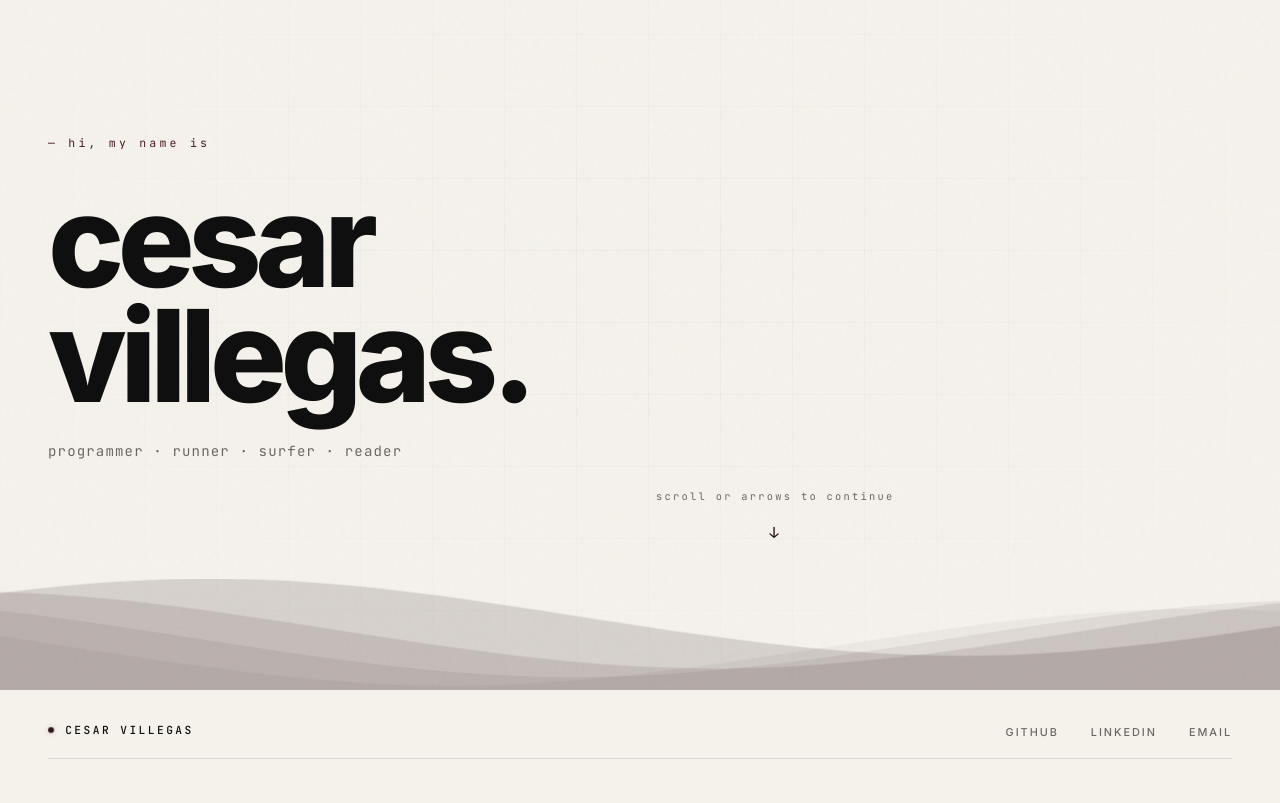
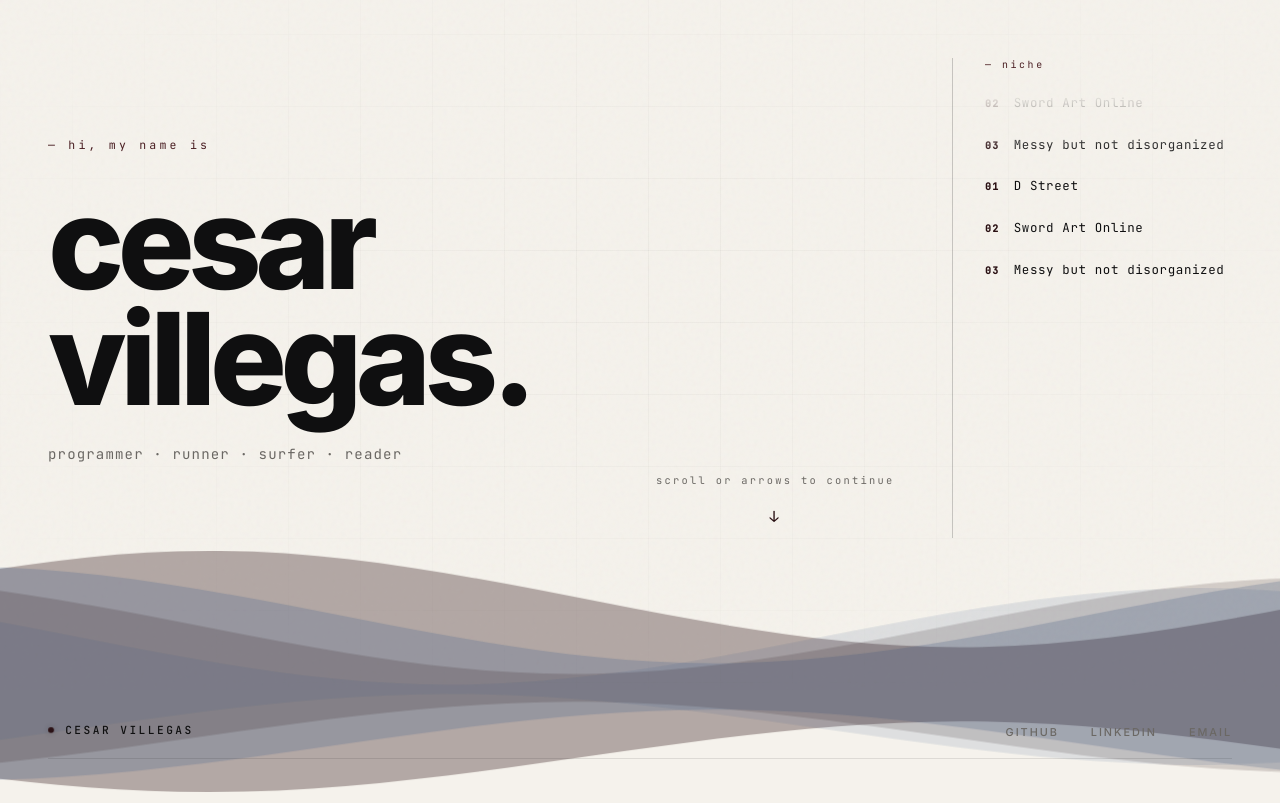
Before and after one commit to Allghelierce/Allghelierce.github.io, a website built with Vite: page index.html in a window 1280 px wide. Shown: the part 110-913 px from the top of the page. Built offline with nearby package versions, Linux system fonts and the light colour scheme.

Commit message:
visual additions

```diff
--- a/src/main.ts
+++ b/src/main.ts
@@ -2,25 +2,62 @@ import './style.css'
 
 const year = new Date().getFullYear()
 
+const wavesSvg = (idSuffix: string) => `
+  <svg class="waves" xmlns="http://www.w3.org/2000/svg" xmlns:xlink="http://www.w3.org/1999/xlink" viewBox="0 24 150 28" preserveAspectRatio="none" shape-rendering="auto">
+    <defs>
+      <path id="gentle-wave-${idSuffix}" d="M-160 44c30 0 58-18 88-18s 58 18 88 18 58-18 88-18 58 18 88 18 v44h-352z" />
+    </defs>
+    <g class="wave-parallax">
+      <use xlink:href="#gentle-wave-${idSuffix}" x="48" y="0" fill="rgba(41, 15, 18, 0.32)" />
+      <use xlink:href="#gentle-wave-${idSuffix}" x="48" y="3" fill="rgba(58, 92, 142, 0.22)" />
+      <use xlink:href="#gentle-wave-${idSuffix}" x="48" y="5" fill="rgba(41, 15, 18, 0.16)" />
+      <use xlink:href="#gentle-wave-${idSuffix}" x="48" y="7" fill="rgba(58, 92, 142, 0.12)" />
+    </g>
+  </svg>
+`
+
+const marqueeItems = [
+  { idx: '01', label: 'D Street' },
+  { idx: '02', label: 'Sword Art Online' },
+  { idx: '03', label: 'Messy but not disorganized' },
+]
+
+const renderMarqueeItems = (dup = false) =>
+  marqueeItems
+    .map(
+      (item) => `
+      <div class="marquee-item"${dup ? ' aria-hidden="true"' : ''}>
+        <span class="idx">${item.idx}</span>
+        <span class="label-text">${item.label}</span>
+      </div>
+    `
+    )
+    .join('')
+
 document.querySelector<HTMLDivElement>('#app')!.innerHTML = `
   <section class="hero snap" id="hero">
     <div class="hero-inner">
-      <div class="hero-label">— hi, my name is</div>
-      <h1 class="hero-name">cesar<br/>villegas.</h1>
-      <p class="hero-tag">programmer · runner · surfer · reader</p>
+      <div class="hero-text">
+        <div class="hero-label">— hi, my name is</div>
+        <h1 class="hero-name">
+          <span class="scramble" data-final="cesar">cesar</span>
+          <br/>
+          <span class="scramble" data-final="villegas.">villegas.</span>
+        </h1>
+        <p class="hero-tag">programmer · runner · surfer · reader</p>
+      </div>
+      <aside class="hero-marquee" aria-hidden="true">
+        <div class="marquee-label">— niche</div>
+        <div class="marquee-viewport">
+          <div class="marquee-track">
+            ${renderMarqueeItems()}
+            ${renderMarqueeItems(true)}
+          </div>
+        </div>
+      </aside>
     </div>
-    <div class="waves-container" aria-hidden="true">
-      <svg class="waves" xmlns="http://www.w3.org/2000/svg" xmlns:xlink="http://www.w3.org/1999/xlink" viewBox="0 24 150 28" preserveAspectRatio="none" shape-rendering="auto">
-        <defs>
-          <path id="gentle-wave" d="M-160 44c30 0 58-18 88-18s 58 18 88 18 58-18 88-18 58 18 88 18 v44h-352z" />
-        </defs>
-        <g class="wave-parallax">
-          <use xlink:href="#gentle-wave" x="48" y="0" fill="rgba(41, 15, 18, 0.14)" />
-          <use xlink:href="#gentle-wave" x="48" y="3" fill="rgba(41, 15, 18, 0.10)" />
-          <use xlink:href="#gentle-wave" x="48" y="5" fill="rgba(41, 15, 18, 0.06)" />
-          <use xlink:href="#gentle-wave" x="48" y="7" fill="rgba(41, 15, 18, 0.04)" />
-        </g>
-      </svg>
+    <div class="waves-container waves-bottom" aria-hidden="true">
+      ${wavesSvg('a')}
     </div>
     <button class="hero-scroll" type="button" aria-label="Scroll to continue">
       <span>scroll or arrows to continue</span>
@@ -29,6 +66,9 @@ document.querySelector<HTMLDivElement>('#app')!.innerHTML = `
   </section>
 
   <section class="content snap" id="content">
+    <div class="waves-container waves-top" aria-hidden="true">
+      ${wavesSvg('b')}
+    </div>
     <div class="page">
       <nav>
         <div class="nav-id">
@@ -78,6 +118,8 @@ document.querySelector<HTMLDivElement>('#app')!.innerHTML = `
             <ul class="week">
               <li>heading home to see my dog</li>
               <li>casino run w/ a friend — gambling $100 from the hackathon</li>
+              <li>plowing through every missing assignment</li>
+              <li>skipping class</li>
             </ul>
           </div>
         </section>
@@ -91,6 +133,89 @@ document.querySelector<HTMLDivElement>('#app')!.innerHTML = `
     </div>
   </section>
 `
+
+// ============ Text scramble (2Advanced-style decode) ============
+class TextScramble {
+  private el: HTMLElement
+  private chars = '!<>-_\\/[]{}—=+*^?#'
+  private queue: Array<{ from: string; to: string; start: number; end: number; char?: string }> = []
+  private frame = 0
+  private frameRequest = 0
+  private resolve: () => void = () => {}
+
+  constructor(el: HTMLElement) {
+    this.el = el
+    this.update = this.update.bind(this)
+  }
+
+  setText(newText: string) {
+    const oldText = this.el.innerText
+    const length = Math.max(oldText.length, newText.length)
+    const promise = new Promise<void>((resolve) => {
+      this.resolve = resolve
+    })
+    this.queue = []
+    for (let i = 0; i < length; i++) {
+      const from = oldText[i] || ''
+      const to = newText[i] || ''
+      const start = Math.floor(Math.random() * 40)
+      const end = start + Math.floor(Math.random() * 40)
+      this.queue.push({ from, to, start, end })
+    }
+    cancelAnimationFrame(this.frameRequest)
+    this.frame = 0
+    this.update()
+    return promise
+  }
+
+  private update() {
+    let output = ''
+    let complete = 0
+    for (let i = 0; i < this.queue.length; i++) {
+      const item = this.queue[i]
+      const { from, to, start, end } = item
+      let char = item.char
+      if (this.frame >= end) {
+        complete++
+        output += to
+      } else if (this.frame >= start) {
+        if (!char || Math.random() < 0.28) {
+          char = this.chars[Math.floor(Math.random() * this.chars.length)]
+          item.char = char
+        }
+        output += `<span class="dud">${char}</span>`
+      } else {
+        output += from
+      }
+    }
+    this.el.innerHTML = output
+    if (complete === this.queue.length) {
+      this.resolve()
+    } else {
+      this.frameRequest = requestAnimationFrame(this.update)
+      this.frame++
+    }
+  }
+}
+
+const prefersReducedMotion = window.matchMedia('(prefers-reduced-motion: reduce)').matches
+
+const scrambleEls = document.querySelectorAll<HTMLElement>('.scramble')
+scrambleEls.forEach((el, i) => {
+  const final = el.dataset.final || el.textContent || ''
+  if (prefersReducedMotion) {
+    el.textContent = final
+    return
+  }
+  // placeholder keeps layout stable during fade-in
+  el.innerHTML = Array.from(final)
+    .map((c) => (c === ' ' ? ' ' : `<span class="dud">_</span>`))
+    .join('')
+  const fx = new TextScramble(el)
+  window.setTimeout(() => {
+    fx.setText(final)
+  }, 400 + i * 320)
+})
 
 // ============ Snap navigation ============
 const hero = document.getElementById('hero')!
@@ -112,7 +237,6 @@ const snapTo = (idx: number) => {
   }, 850)
 }
 
-// Track current section via IntersectionObserver
 const sectionObserver = new IntersectionObserver(
   (entries) => {
     entries.forEach((entry) => {
@@ -126,10 +250,8 @@ const sectionObserver = new IntersectionObserver(
 )
 sections.forEach((s) => sectionObserver.observe(s))
 
-// Click hint
 scrollHint.addEventListener('click', () => snapTo(currentIdx + 1))
 
-// Keyboard arrows
 window.addEventListener('keydown', (e) => {
   if (e.key === 'ArrowDown' || e.key === 'PageDown' || e.key === ' ') {
     e.preventDefault()
@@ -146,7 +268,6 @@ window.addEventListener('keydown', (e) => {
   }
 })
 
-// Wheel / trackpad snap
 let wheelCooldown = false
 window.addEventListener(
   'wheel',
@@ -171,7 +292,6 @@ window.addEventListener(
   { passive: false }
 )
 
-// Touch snap (mobile swipe)
 let touchStartY = 0
 window.addEventListener(
   'touchstart',
@@ -190,46 +310,3 @@ window.addEventListener(
   },
   { passive: true }
 )
-
-// Custom cursor (desktop only)
-if (window.matchMedia('(pointer: fine)').matches) {
-  const cursor = document.createElement('div')
-  cursor.className = 'cursor'
-  const ring = document.createElement('div')
-  ring.className = 'cursor-ring'
-  document.body.append(cursor, ring)
-
-  let mx = window.innerWidth / 2
-  let my = window.innerHeight / 2
-  let rx = mx
-  let ry = my
-
-  window.addEventListener('mousemove', (e) => {
-    mx = e.clientX
-    my = e.clientY
-    cursor.style.left = `${mx}px`
-    cursor.style.top = `${my}px`
-  })
-
-  const tick = () => {
-    rx += (mx - rx) * 0.18
-    ry += (my - ry) * 0.18
-    ring.style.left = `${rx}px`
-    ring.style.top = `${ry}px`
-    requestAnimationFrame(tick)
-  }
-  tick()
-
-  document.querySelectorAll('a, button').forEach((el) => {
-    el.addEventListener('mouseenter', () => {
-      ring.style.width = '44px'
-      ring.style.height = '44px'
-      ring.style.opacity = '0.9'
-    })
-    el.addEventListener('mouseleave', () => {
-      ring.style.width = '24px'
-      ring.style.height = '24px'
-      ring.style.opacity = '0.4'
-    })
-  })
-}
--- a/src/style.css
+++ b/src/style.css
@@ -8,6 +8,7 @@
   --accent-soft: #4a1f23;
   --accent-dim: rgba(41, 15, 18, 0.08);
   --accent-glow: rgba(41, 15, 18, 0.25);
+  --blue: #3a5c8e;
   --border: rgba(15, 15, 16, 0.1);
   --border-strong: rgba(15, 15, 16, 0.2);
   --font-sans: 'Inter', system-ui, -apple-system, sans-serif;
@@ -42,40 +43,6 @@ body {
   height: 100svh;
   scroll-snap-type: y mandatory;
   scroll-behavior: smooth;
-}
-
-@media (pointer: fine) {
-  body { cursor: none; }
-  a, button { cursor: none; }
-}
-
-/* ============ Cursor ============ */
-.cursor {
-  width: 5px;
-  height: 5px;
-  background: var(--accent);
-  border-radius: 50%;
-  position: fixed;
-  pointer-events: none;
-  z-index: 9999;
-  transform: translate(-50%, -50%);
-}
-
-.cursor-ring {
-  width: 24px;
-  height: 24px;
-  border: 1px solid var(--accent);
-  border-radius: 50%;
-  position: fixed;
-  pointer-events: none;
-  z-index: 9998;
-  transform: translate(-50%, -50%);
-  transition: width 0.25s ease, height 0.25s ease, opacity 0.25s ease;
-  opacity: 0.4;
-}
-
-@media (pointer: coarse) {
-  .cursor, .cursor-ring { display: none; }
 }
 
 /* ============ Backdrop ============ */
@@ -124,20 +91,26 @@ body::after {
   display: flex;
   flex-direction: column;
   justify-content: center;
-  align-items: flex-start;
   padding: 3rem 3rem 2rem;
 }
 
 .hero-inner {
   flex: 1;
-  display: flex;
-  flex-direction: column;
-  justify-content: center;
+  display: grid;
+  grid-template-columns: 1fr auto;
+  align-items: center;
+  gap: 5rem;
   max-width: 1400px;
   width: 100%;
   margin: 0 auto;
   opacity: 0;
   animation: fadeUp 1s cubic-bezier(0.2, 0.8, 0.2, 1) 0.15s forwards;
+  position: relative;
+  z-index: 2;
+}
+
+.hero-text {
+  min-width: 0;
 }
 
 .hero-label {
@@ -162,6 +135,16 @@ body::after {
   text-transform: lowercase;
 }
 
+.scramble {
+  display: inline-block;
+}
+
+.dud {
+  color: var(--accent);
+  opacity: 0.7;
+  font-weight: 700;
+}
+
 .hero-tag {
   font-family: var(--font-mono);
   font-size: 0.88rem;
@@ -169,18 +152,100 @@ body::after {
   letter-spacing: 0.08em;
 }
 
+/* ============ Hero marquee ============ */
+.hero-marquee {
+  width: 280px;
+  max-width: 28vw;
+  height: 60vh;
+  max-height: 540px;
+  display: flex;
+  flex-direction: column;
+  gap: 1.25rem;
+  border-left: 1px solid var(--border-strong);
+  padding-left: 2rem;
+}
+
+.marquee-label {
+  font-family: var(--font-mono);
+  font-size: 0.62rem;
+  letter-spacing: 0.26em;
+  color: var(--accent-soft);
+  text-transform: lowercase;
+  flex-shrink: 0;
+}
+
+.marquee-viewport {
+  flex: 1;
+  overflow: hidden;
+  position: relative;
+  mask-image: linear-gradient(to bottom, transparent 0%, black 14%, black 86%, transparent 100%);
+  -webkit-mask-image: linear-gradient(to bottom, transparent 0%, black 14%, black 86%, transparent 100%);
+}
+
+.marquee-track {
+  display: flex;
+  flex-direction: column;
+  gap: 1.6rem;
+  animation: marquee-up 14s linear infinite;
+}
+
+@keyframes marquee-up {
+  from { transform: translateY(0); }
+  to { transform: translateY(-50%); }
+}
+
+.marquee-item {
+  font-family: var(--font-mono);
+  font-size: 0.78rem;
+  color: var(--text-muted);
+  letter-spacing: 0.05em;
+  display: flex;
+  gap: 0.9rem;
+  align-items: baseline;
+  white-space: nowrap;
+  line-height: 1.3;
+}
+
+.marquee-item .idx {
+  color: var(--accent);
+  font-size: 0.62rem;
+  font-weight: 600;
+  letter-spacing: 0.12em;
+  flex-shrink: 0;
+}
+
+.marquee-item .label-text {
+  color: var(--text);
+  font-weight: 400;
+}
+
+@media (prefers-reduced-motion: reduce) {
+  .marquee-track { animation: none; }
+}
+
 /* ============ Waves ============ */
 .waves-container {
   position: absolute;
-  bottom: 0;
   left: 0;
   right: 0;
-  height: 120px;
-  min-height: 80px;
-  max-height: 140px;
   overflow: hidden;
   pointer-events: none;
-  z-index: 0;
+  z-index: 1;
+}
+
+.waves-bottom {
+  bottom: 0;
+  height: 150px;
+  min-height: 100px;
+  max-height: 180px;
+}
+
+.waves-top {
+  top: 0;
+  height: 110px;
+  min-height: 80px;
+  max-height: 130px;
+  transform: scaleY(-1);
 }
 
 .waves {
@@ -219,9 +284,10 @@ body::after {
   .wave-parallax > use { animation: none; }
 }
 
+/* ============ Hero scroll hint ============ */
 .hero-scroll {
   position: absolute;
-  bottom: 9rem;
+  bottom: 10rem;
   left: 50%;
   transform: translateX(-50%);
   display: flex;
@@ -239,7 +305,8 @@ body::after {
   opacity: 0;
   animation: fadeUp 1s cubic-bezier(0.2, 0.8, 0.2, 1) 0.9s forwards;
   transition: color 0.3s ease;
-  z-index: 3;
+  z-index: 4;
+  cursor: pointer;
 }
 
 .hero-scroll:hover {
@@ -273,6 +340,8 @@ body::after {
   max-width: 1400px;
   margin: 0 auto;
   width: 100%;
+  position: relative;
+  z-index: 2;
 }
 
 /* Nav */
@@ -492,7 +561,18 @@ footer span:nth-child(2) {
 @media (max-width: 900px) {
   .hero { padding: 2rem 1.5rem; }
   .hero-scroll { bottom: 7rem; }
-  .waves-container { height: 90px; }
+
+  .hero-inner {
+    grid-template-columns: 1fr;
+    gap: 2rem;
+  }
+
+  .hero-marquee {
+    display: none;
+  }
+
+  .waves-bottom { height: 100px; }
+  .waves-top { height: 70px; }
 
   .page {
     padding: 1.25rem 1.5rem;
```
